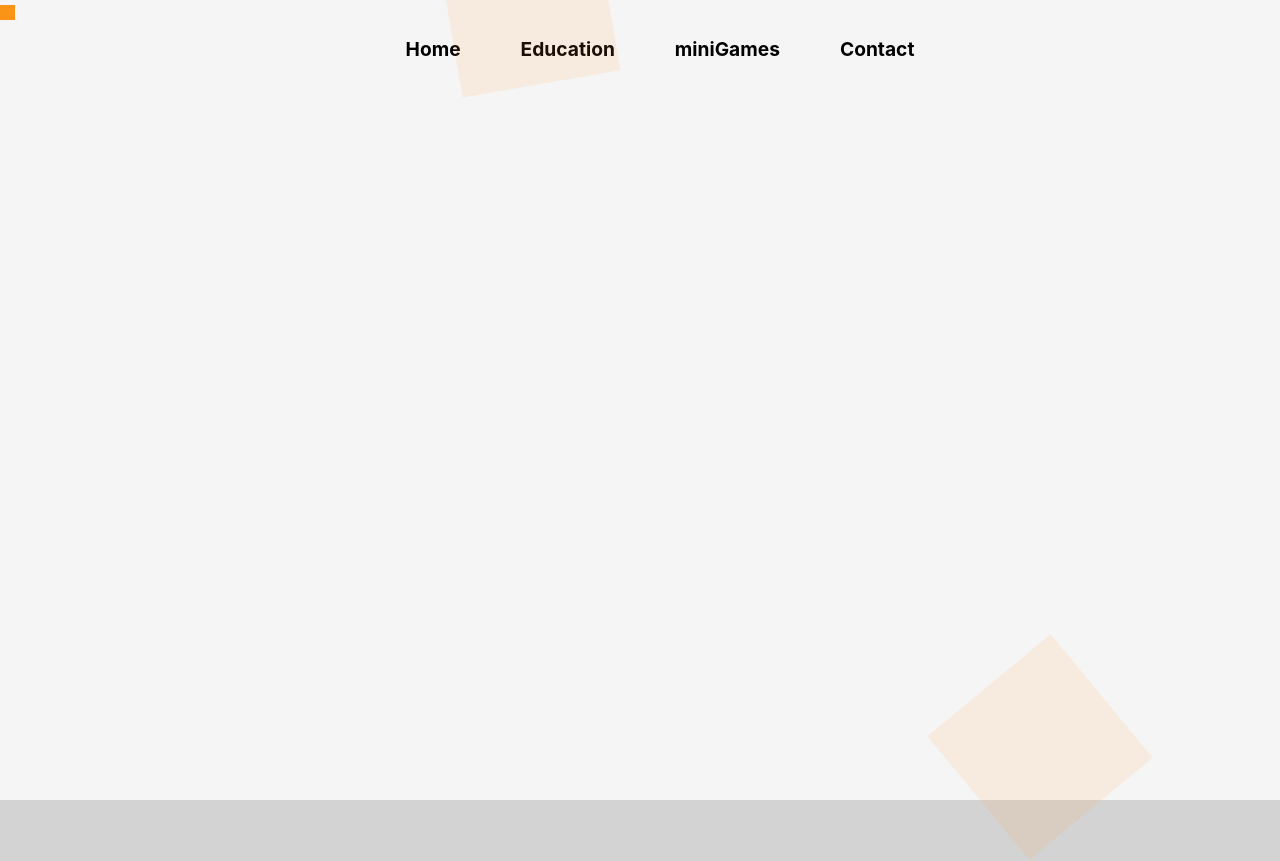
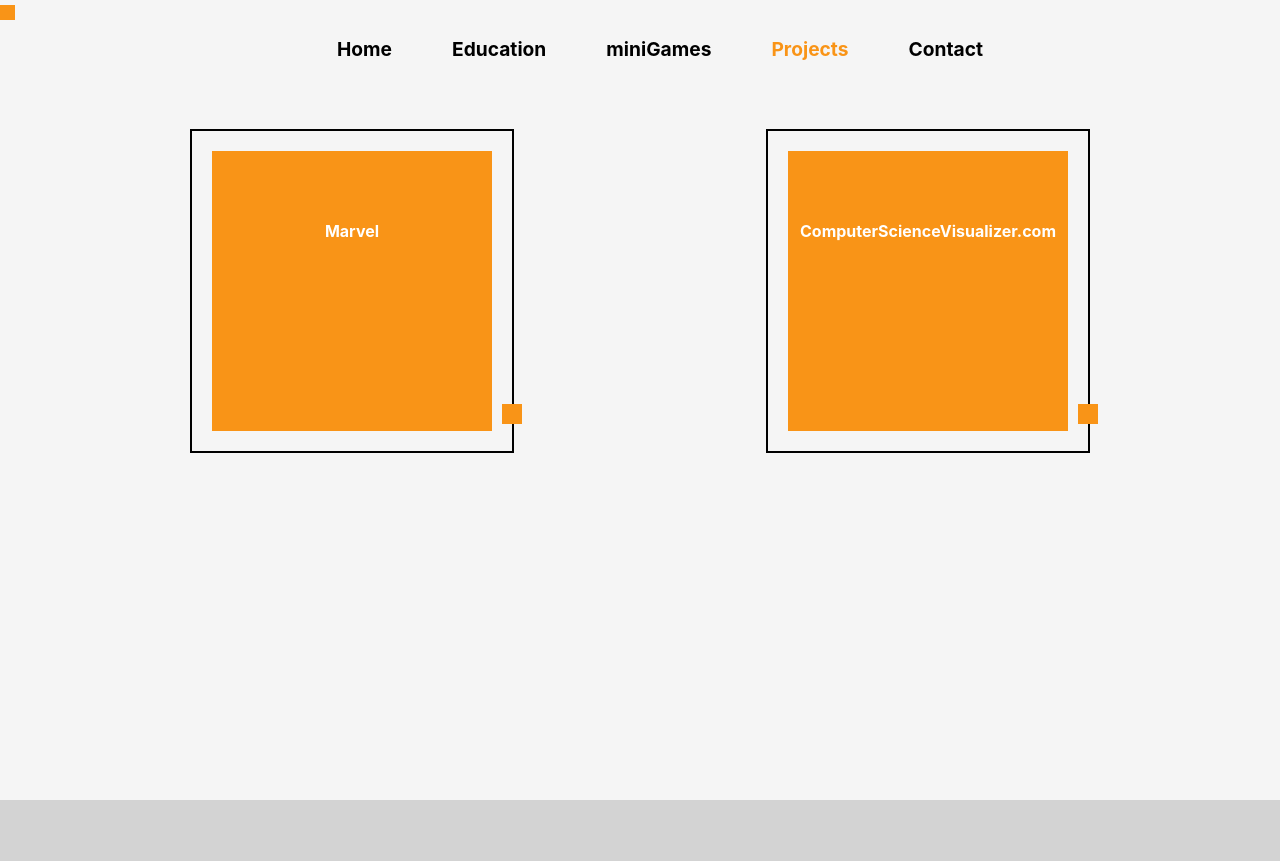
Before and after one commit to josephlarrivy/portfolio-heroku-push-ready, a React (Create React App) app: page /projects in a window 1280 px wide. Shown: the top 861 px of the page. Built offline with nearby package versions, Linux system fonts and the light colour scheme.

Commit message:
added projects

```diff
--- a/src/Routes.js
+++ b/src/Routes.js
@@ -6,7 +6,7 @@
 
 import Home from './components/Home'
 import Education from './components/Education';
-// import Projects from './components/Projects';
+import Projects from './components/Projects';
 import Contact from './components/Contact';
 import NavbarContainer from './components/nav/NavbarContainer';
 import MiniGames from './components/MiniGames';
@@ -38,7 +38,7 @@
             <Route path="/" element={<Home />} />
             <Route path="/education" element={<Education />} />
             <Route path="/minigames" element={<MiniGames />} />
-            {/* <Route path="/projects" element={<Projects />} /> */}
+            <Route path="/projects" element={<Projects />} />
             <Route path="/contact" element={<Contact />} />
           </Routes>
       </BrowserRouter>
--- a/src/components/Projects.js
+++ b/src/components/Projects.js
@@ -1,11 +1,42 @@
 import React from "react";
+
+import '../styles/Projects.css'
 
 const Projects = () => {
 
 
   return (
-    <div>
-      <h1>Projects</h1>
+    <div className="projects-container">
+      <div class="container-projects-inner">
+
+        <a href="https://springboard-capstone-marvel.herokuapp.com/home" target="_blank"><div class="projects-square">
+          <div className='projects-background'></div>
+          <h4>Marvel</h4>
+          <div className='projects-content'>
+            <div className="iron-man-icon"></div>
+            <h2>Marvel</h2>
+            <p>Search, collect, and comment on your favorite Marvel characters and comics.</p>
+            <p><b>Languages </b>Python, Flask, Jinja</p>
+            <p style={{hover: "pointer"}}>Click to visit</p>
+
+          </div>
+          <div className="projects-orbiter"></div>
+        </div></a>
+
+        <a href="http://computersciencevisualizer.herokuapp.com/" target="_blank"><div class="projects-square">
+          <div className='projects-background'></div>
+          <h4>ComputerScienceVisualizer.com</h4>
+          <div className='projects-content'>
+            <div className="csv-icon"></div>
+            <h2>ComputerScienceVisualizer.com</h2>
+            <p>Learn to use data structures like stacks, queues, and linked-lists easily with our visualization tool.</p>
+            <p><b>Languages </b>React, JavaScript</p>
+            <p style={{ hover: "pointer" }}>Click to visit</p>
+          </div>
+          <div className="projects-orbiter"></div>
+        </div></a>
+
+      </div>
     </div>
   )
 }
--- a/src/components/nav/NavBar.js
+++ b/src/components/nav/NavBar.js
@@ -20,9 +20,9 @@
 					<NavItem>
 						<NavLink to="/minigames" onClick={navItemClick}>miniGames</NavLink>
 					</NavItem>
-					{/* <NavItem>
+					<NavItem>
 						<NavLink to="/projects" onClick={navItemClick}>Projects</NavLink>
-					</NavItem> */}
+					</NavItem>
 					<NavItem>
 						<NavLink to="/contact" onClick={navItemClick}>Contact</NavLink>
 					</NavItem>
--- a/src/styles/MiniGames.css
+++ b/src/styles/MiniGames.css
@@ -5,8 +5,6 @@
 	list-style-type: none;
   width: 100vw;
 }
-
-
 
 .game-thumbnails-container {
   display: flex;
--- /dev/null
+++ b/src/styles/Projects.css
@@ -0,0 +1,230 @@
+.projects-container {
+    position: relative;
+    width: 100vw;
+    height: 100vh;
+}
+
+.container-projects-inner {
+    display: flex;
+    justify-content: space-around;
+    width: 90%;
+    margin: 50px auto;
+    margin-top: 5%;
+}
+
+.projects-square {
+    width: 300px;
+    height: 300px;
+    padding: 10px;
+    transition: all 0.3s ease-in-out;
+    border: 2px solid black;
+    /* color: white; */
+    text-align: center;
+    vertical-align: middle;
+}
+
+.projects-square h4 {
+    position: absolute;
+    margin-top: 80px;
+    width: 280px;
+    margin-left: 10px;
+}
+
+.projects-square:hover {
+    width: 600px;
+    height: 600px;
+}
+
+.projects-square:hover h4 {
+    visibility: hidden;
+}
+
+
+.projects-background {
+    position: absolute;
+    background-color: #F99417;
+    margin-left: 10px;
+    margin-top: 10px;
+    width: 280px;
+    height: 280px;
+    transition: all 0.3s ease-in-out;
+}
+
+.projects-square:hover .projects-background {
+    position: absolute;
+    background-color: #F99417;
+    margin-left: 10px;
+    margin-top: 10px;
+    width: 580px;
+    height: 580px;
+}
+
+.projects-square:first-child:hover::after {
+    /* content: "square 1"; */
+    display: block;
+    font-size: 16px;
+    color: white;
+}
+
+.projects-content {
+    position: absolute;
+    visibility: hidden;
+    pointer-events: none;
+}
+
+.projects-square:hover .projects-content {
+    position: absolute;
+    visibility: visible;
+    z-index: 10;
+    color: white;
+    width: 520px;
+    margin: 30px;
+
+    animation: fade-in-text-projects;
+    animation-duration: 1.5s;
+}
+
+@keyframes fade-in-text-projects {
+    0% {
+        opacity: 0;
+    }
+
+    100% {
+        opacity: 1;
+    }
+}
+
+
+/* .square:nth-child(2) {
+  background-color: #F99417;
+} */
+.projects-square:nth-child(2):hover::after {
+    content: "square 2";
+    display: block;
+    font-size: 16px;
+    color: white;
+}
+
+a {
+    color: white;
+    /* font-weight: bold; */
+}
+
+
+/* .square:last-child {
+  background-color: #F99417;
+} */
+.projects-square:last-child:hover::after {
+    content: "square 3";
+    display: block;
+    font-size: 16px;
+    color: white;
+}
+
+
+.projects-orbiter {
+    position: absolute;
+    width: 20px;
+    height: 20px;
+    background-color: #F99417;
+
+    animation: projects-orbit;
+    animation-duration: 4s;
+    animation-iteration-count: infinite;
+}
+
+@keyframes projects-orbit {
+    0% {
+        margin-top: -20px;
+        margin-left: -20px;
+    }
+
+    25% {
+        margin-top: -20px;
+        margin-left: 300px;
+    }
+
+    50% {
+        margin-top: 300px;
+        margin-left: 300px;
+    }
+
+    75% {
+        margin-top: 300px;
+        margin-left: -20px;
+    }
+
+    100% {
+        margin-top: -20px;
+        margin-left: -20px;
+    }
+}
+
+
+
+
+
+
+.projects-square:hover .projects-orbiter {
+    position: absolute;
+    width: 20px;
+    height: 20px;
+    background-color: #F99417;
+
+    animation: projects-orbit-large;
+    animation-duration: 4s;
+    animation-iteration-count: infinite;
+}
+
+@keyframes projects-orbit-large {
+    0% {
+        margin-top: -20px;
+        margin-left: -20px;
+    }
+
+    25% {
+        margin-top: -20px;
+        margin-left: 600px;
+    }
+
+    50% {
+        margin-top: 600px;
+        margin-left: 600px;
+    }
+
+    75% {
+        margin-top: 600px;
+        margin-left: -20px;
+    }
+
+    100% {
+        margin-top: -20px;
+        margin-left: -20px;
+    }
+}
+
+
+
+
+
+.iron-man-icon {
+    background-image: url('../images/iron-man.png');
+    background-size: 200px;
+    border-radius: 5px;
+    width: 200px;
+    height: 200px;
+    margin-left: auto;
+    margin-right: auto;
+}
+
+
+.csv-icon {
+    background-image: url('../images/csv.png');
+    background-size: 200px;
+    border-radius: 5px;
+    background-repeat: no-repeat;
+    width: 200px;
+    height: 200px;
+    margin-left: auto;
+    margin-right: auto;
+}
```
Also changed, not shown: src/images/csv.png (added), src/images/iron-man.png (added).
